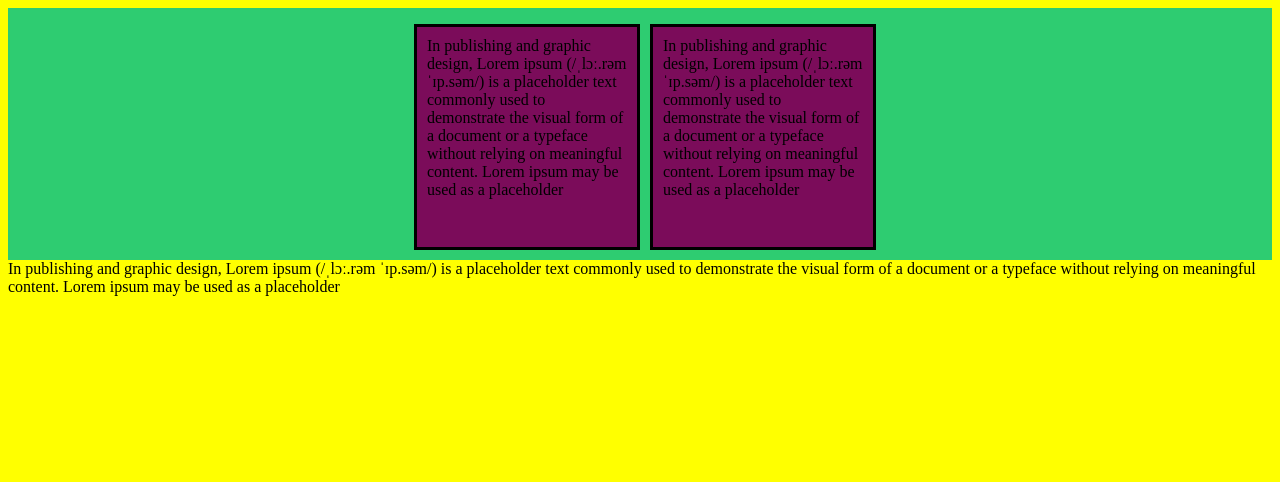
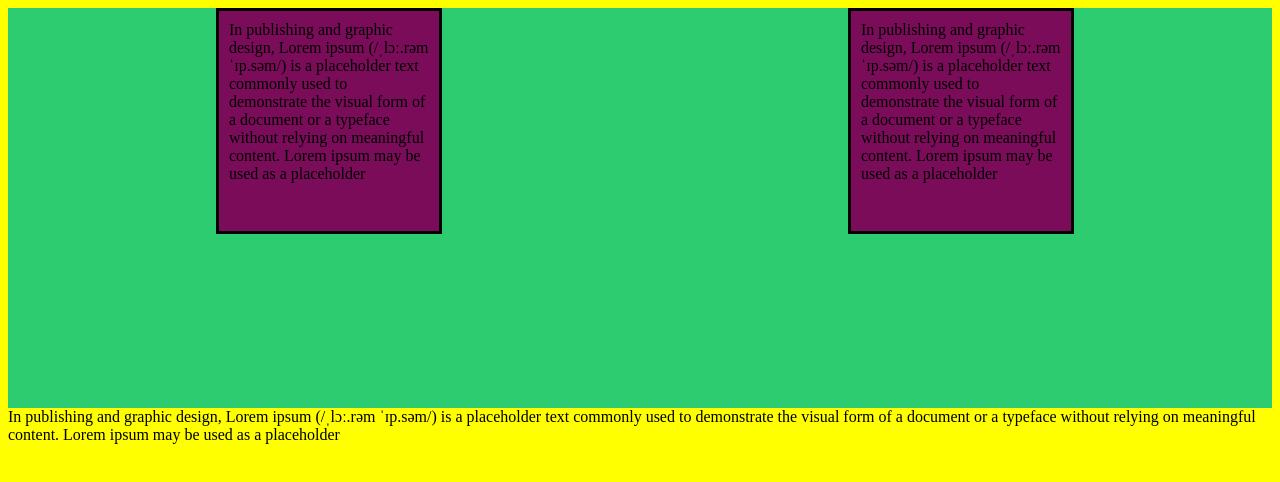
Before and after one commit to siddhanttyagi/playing-with-css, a plain HTML site: page index.html in a window 1280 px wide. Drawn offline with Linux system fonts and the light colour scheme.

Commit message:
second commit

```diff
--- a/styles.css
+++ b/styles.css
@@ -3,17 +3,21 @@ body{
   background-color: yellow;
 }
 .square {
-  height: fit-content;
+  /* height: fit-content; */
   width:100%;
   background-color: #2ecc71;
   display: flex;
   flex-direction: row;
-  align-items: center;
-  justify-content: center;
+  /* justify-content: center; */
+  height: 400px;
+  /* align-items: center; */
+  justify-content: space-around ;
+
 }
 .para1{
   margin-left: 10px;
-  margin-bottom: 10px;
+  margin-bottom: 0px;
+  margin-top: 0px;
   border: solid;
   width: 200px;
   height: 200px;
```
